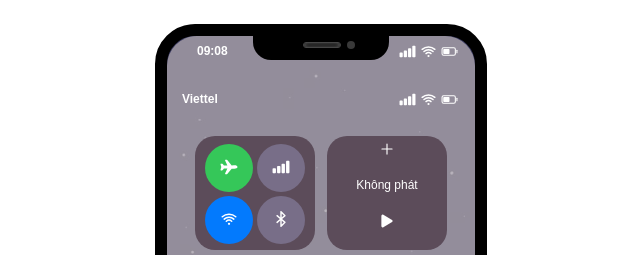
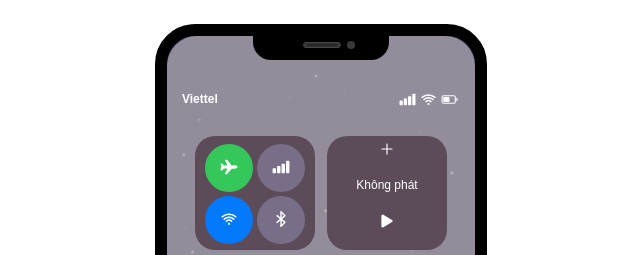
Before and after one commit to nhatdn/mobile-simulator, a plain HTML site: page components/swipe-rightdown.html in a window 1280 px wide. Shown: the top 255 px of the page, 319-959 px from the left. Drawn offline with nearby package versions, Linux system fonts and the light colour scheme.

Commit message:
second up

```diff
--- a/components/swipe-rightdown.html
+++ b/components/swipe-rightdown.html
@@ -12,16 +12,6 @@
         <div class="norch">
             <div class="rounded">
 
-            </div>
-        </div>
-        <div class="nav">
-            <div class="left">
-                <span>09:08</span>
-            </div>
-            <div class="right">
-                <ion-icon name="cellular"></ion-icon>
-                <ion-icon name="wifi"></ion-icon>
-                <ion-icon name="battery-half"></ion-icon>
             </div>
         </div>
         <div class="container">
```
